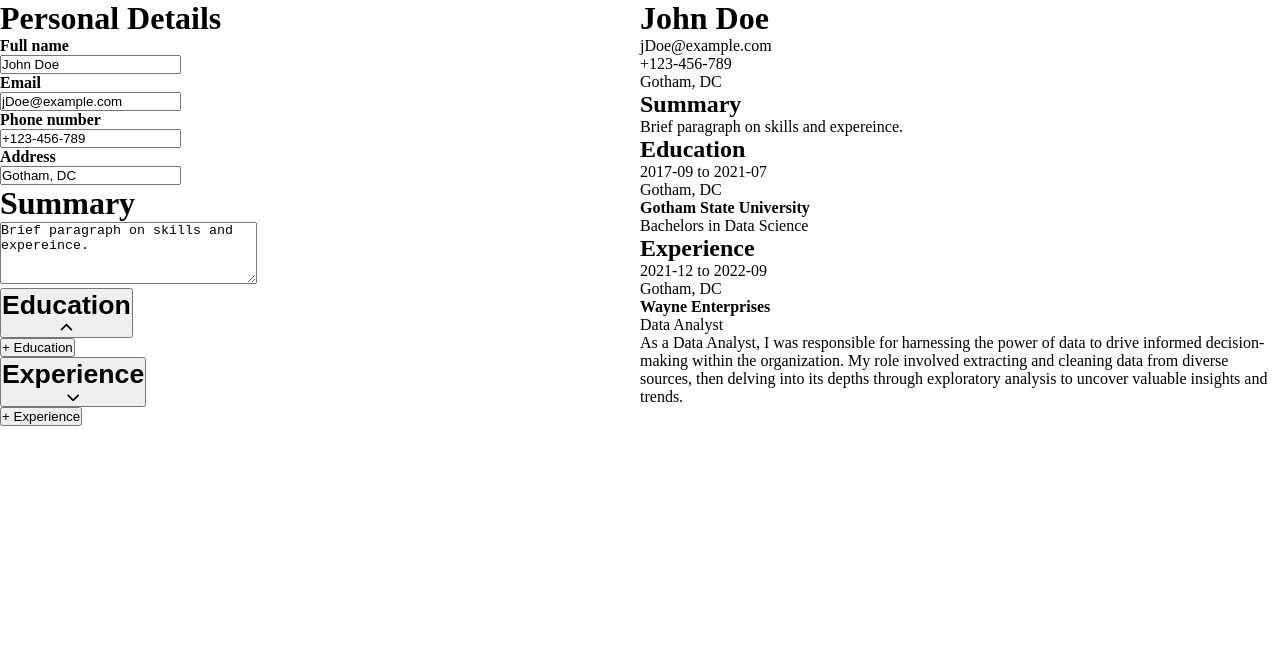
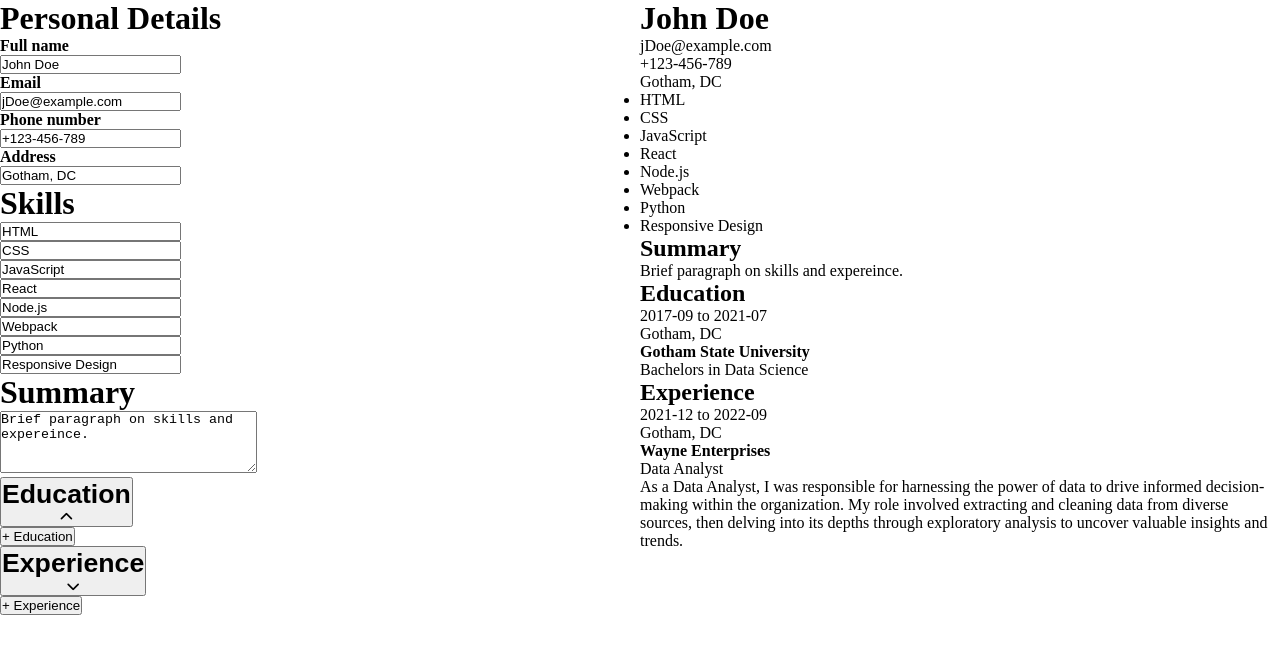
Before and after one commit to headlessNode/CV-application, a React (Vite) app: page / in a window 1280 px wide. Shown: the top 654 px of the page. Built offline with nearby package versions, Linux system fonts and the light colour scheme.

Commit message:
Add skills section

```diff
--- a/src/App.jsx
+++ b/src/App.jsx
@@ -16,6 +16,54 @@ function CvHeader({ name, email, number, address }) {
                 <div className="address">
                     <p>{address}</p>
                 </div>
+            </div>
+        </div>
+    )
+}
+
+function CvSkills({
+    skillOne,
+    skillTwo,
+    skillThree,
+    skillFour,
+    skillFive,
+    skillSix,
+    skillSeven,
+    skillEight,
+}) {
+    return (
+        <div className="skills">
+            <div className="col-one">
+                <ul>
+                    <li>
+                        <p>{skillOne}</p>
+                    </li>
+                    <li>
+                        <p>{skillTwo}</p>
+                    </li>
+                    <li>
+                        <p>{skillThree}</p>
+                    </li>
+                    <li>
+                        <p>{skillFour}</p>
+                    </li>
+                </ul>
+            </div>
+            <div className="col-two">
+                <ul>
+                    <li>
+                        <p>{skillFive}</p>
+                    </li>
+                    <li>
+                        <p>{skillSix}</p>
+                    </li>
+                    <li>
+                        <p>{skillSeven}</p>
+                    </li>
+                    <li>
+                        <p>{skillEight}</p>
+                    </li>
+                </ul>
             </div>
         </div>
     )
@@ -77,7 +125,23 @@ function CvExperience({ experience }) {
     )
 }
 
-function Cv({ name, email, number, address, summary, education, experience }) {
+function Cv({
+    name,
+    email,
+    number,
+    address,
+    summary,
+    education,
+    experience,
+    skillOne,
+    skillTwo,
+    skillThree,
+    skillFour,
+    skillFive,
+    skillSix,
+    skillSeven,
+    skillEight,
+}) {
     return (
         <div className="cv">
             <CvHeader
@@ -85,6 +149,16 @@ function Cv({ name, email, number, address, summary, education, experience }) {
                 email={email}
                 number={number}
                 address={address}
+            />
+            <CvSkills
+                skillOne={skillOne}
+                skillTwo={skillTwo}
+                skillThree={skillThree}
+                skillFour={skillFour}
+                skillFive={skillFive}
+                skillSix={skillSix}
+                skillSeven={skillSeven}
+                skillEight={skillEight}
             />
             <CvSummary summary={summary} />
             <CvEducation education={education} />
@@ -359,6 +433,91 @@ function Summary({ summary, handleSummaryChange }) {
     )
 }
 
+function Skills({
+    skillOne,
+    handleSkillOne,
+    skillTwo,
+    handleSkillTwo,
+    skillThree,
+    handleSkillThree,
+    skillFour,
+    handleSkillFour,
+    skillFive,
+    handleSkillFive,
+    skillSix,
+    handleSkillSix,
+    skillSeven,
+    handleSkillSeven,
+    skillEight,
+    handleSkillEight,
+}) {
+    return (
+        <div className="skills">
+            <label>
+                <h1>Skills</h1>
+            </label>
+            <ul>
+                <li>
+                    <input
+                        type="text"
+                        value={skillOne}
+                        onChange={(e) => handleSkillOne(e)}
+                    />
+                </li>
+                <li>
+                    <input
+                        type="text"
+                        value={skillTwo}
+                        onChange={(e) => handleSkillTwo(e)}
+                    />
+                </li>
+                <li>
+                    <input
+                        type="text"
+                        value={skillThree}
+                        onChange={(e) => handleSkillThree(e)}
+                    />
+                </li>
+                <li>
+                    <input
+                        type="text"
+                        value={skillFour}
+                        onChange={(e) => handleSkillFour(e)}
+                    />
+                </li>
+                <li>
+                    <input
+                        type="text"
+                        value={skillFive}
+                        onChange={(e) => handleSkillFive(e)}
+                    />
+                </li>
+                <li>
+                    <input
+                        type="text"
+                        value={skillSix}
+                        onChange={(e) => handleSkillSix(e)}
+                    />
+                </li>
+                <li>
+                    <input
+                        type="text"
+                        value={skillSeven}
+                        onChange={(e) => handleSkillSeven(e)}
+                    />
+                </li>
+                <li>
+                    <input
+                        type="text"
+                        value={skillEight}
+                        onChange={(e) => handleSkillEight(e)}
+                    />
+                </li>
+            </ul>
+        </div>
+    )
+}
+
 function PersonalDeets({
     name,
     handleNameChange,
@@ -419,6 +578,23 @@ function InfoForm({
     handleNumberChange,
     address,
     handleAddressChange,
+    skillOne,
+    handleSkillOne,
+    skillTwo,
+    handleSkillTwo,
+    skillThree,
+    handleSkillThree,
+    skillFour,
+    handleSkillFour,
+    skillFive,
+    handleSkillFive,
+    skillSix,
+    handleSkillSix,
+    skillSeven,
+    handleSkillSeven,
+    skillEight,
+    handleSkillEight,
+
     summary,
     handleSummaryChange,
     education,
@@ -439,6 +615,24 @@ function InfoForm({
                 handleNumberChange={handleNumberChange}
                 address={address}
                 handleAddressChange={handleAddressChange}
+            />
+            <Skills
+                skillOne={skillOne}
+                handleSkillOne={handleSkillOne}
+                skillTwo={skillTwo}
+                handleSkillTwo={handleSkillTwo}
+                skillThree={skillThree}
+                handleSkillThree={handleSkillThree}
+                skillFour={skillFour}
+                handleSkillFour={handleSkillFour}
+                skillFive={skillFive}
+                handleSkillFive={handleSkillFive}
+                skillSix={skillSix}
+                handleSkillSix={handleSkillSix}
+                skillSeven={skillSeven}
+                handleSkillSeven={handleSkillSeven}
+                skillEight={skillEight}
+                handleSkillEight={handleSkillEight}
             />
             <Summary
                 summary={summary}
@@ -463,6 +657,14 @@ function MainGrid() {
     let [email, setEmail] = useState('jDoe@example.com')
     let [number, setNumber] = useState('+123-456-789')
     let [address, setAddress] = useState('Gotham, DC')
+    let [skillOne, setSkillOne] = useState('HTML')
+    let [skillTwo, setSkillTwo] = useState('CSS')
+    let [skillThree, setSkillThree] = useState('JavaScript')
+    let [skillFour, setSkillFour] = useState('React')
+    let [skillFive, setSkillFive] = useState('Node.js')
+    let [skillSix, setSkillSix] = useState('Webpack')
+    let [skillSeven, setSkillSeven] = useState('Python')
+    let [skillEight, setSkillEight] = useState('Responsive Design')
     let [summary, setSummary] = useState(
         'Brief paragraph on skills and expereince.'
     )
@@ -503,6 +705,38 @@ function MainGrid() {
         setAddress(e.target.value)
     }
 
+    function handleSkillOne(e) {
+        setSkillOne(e.target.value)
+    }
+
+    function handleSkillTwo(e) {
+        setSkillTwo(e.target.value)
+    }
+
+    function handleSkillThree(e) {
+        setSkillThree(e.target.value)
+    }
+
+    function handleSkillFour(e) {
+        setSkillFour(e.target.value)
+    }
+
+    function handleSkillFive(e) {
+        setSkillFive(e.target.value)
+    }
+
+    function handleSkillSix(e) {
+        setSkillSix(e.target.value)
+    }
+
+    function handleSkillSeven(e) {
+        setSkillSeven(e.target.value)
+    }
+
+    function handleSkillEight(e) {
+        setSkillEight(e.target.value)
+    }
+
     function handleSummaryChange(e) {
         setSummary(e.target.value)
     }
@@ -536,6 +770,22 @@ function MainGrid() {
                 handleNumberChange={handleNumberChange}
                 address={address}
                 handleAddressChange={handleAddressChange}
+                skillOne={skillOne}
+                handleSkillOne={handleSkillOne}
+                skillTwo={skillTwo}
+                handleSkillTwo={handleSkillTwo}
+                skillThree={skillThree}
+                handleSkillThree={handleSkillThree}
+                skillFour={skillFour}
+                handleSkillFour={handleSkillFour}
+                skillFive={skillFive}
+                handleSkillFive={handleSkillFive}
+                skillSix={skillSix}
+                handleSkillSix={handleSkillSix}
+                skillSeven={skillSeven}
+                handleSkillSeven={handleSkillSeven}
+                skillEight={skillEight}
+                handleSkillEight={handleSkillEight}
                 summary={summary}
                 handleSummaryChange={handleSummaryChange}
                 education={education}
@@ -551,6 +801,14 @@ function MainGrid() {
                 number={number}
                 address={address}
                 summary={summary}
+                skillOne={skillOne}
+                skillTwo={skillTwo}
+                skillThree={skillThree}
+                skillFour={skillFour}
+                skillFive={skillFive}
+                skillSix={skillSix}
+                skillSeven={skillSeven}
+                skillEight={skillEight}
                 education={education}
                 experience={experience}
             />
```
